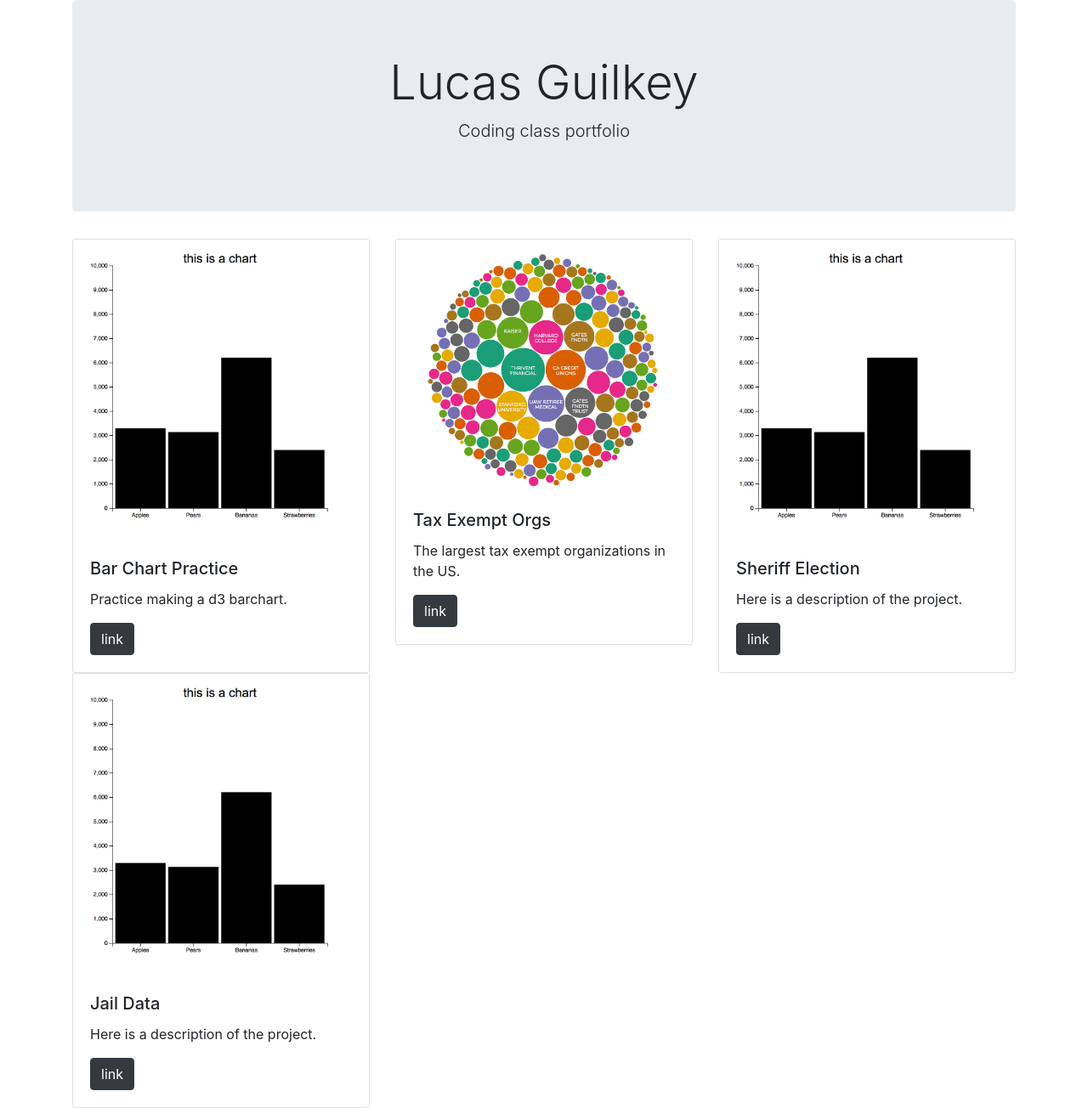
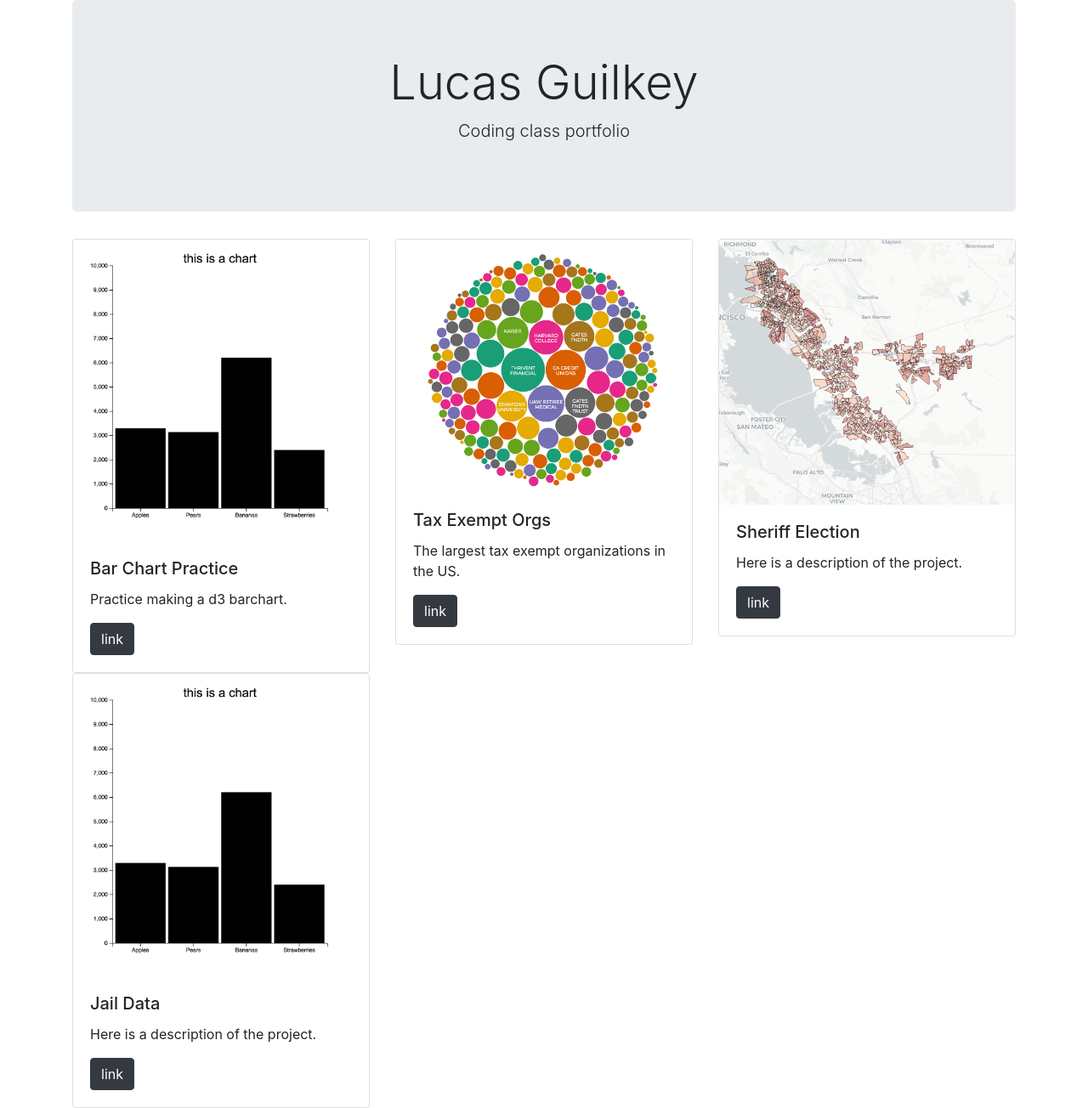
Before and after one commit to lucasguilkey/lucasguilkey.github.io, a Jekyll site: the page built from index.html, in a window 1280 px wide. Shown: the whole page at 85% size. Built offline with Jekyll 4.4.1, drawn with Linux system fonts in a browser that asks for light colours.

Commit message:
added in sheriff project details

```diff
--- a/index.html
+++ b/index.html
@@ -11,9 +11,9 @@
     description: The largest tax exempt organizations in the US.
     link: /foundations
   - title: Sheriff Election
-    image: /barchart-practice/pratice-bar-chart.png
+    image: /Sheriff/sheriff-map.png
     description: Here is a description of the project.
-    link: /barchart-practice/
+    link: /Sheriff
   - title: Jail Data
     image: /barchart-practice/pratice-bar-chart.png
     description: Here is a description of the project.
```
